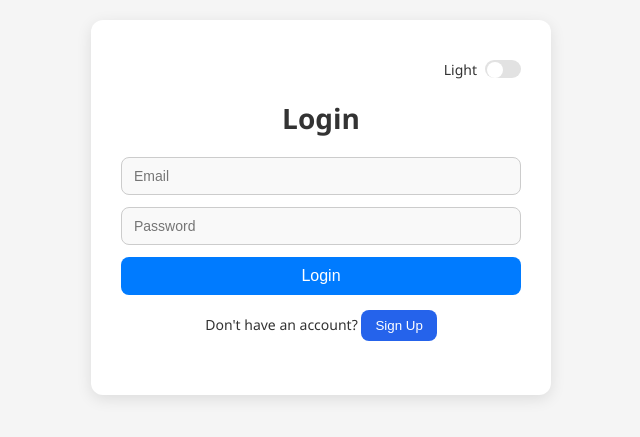
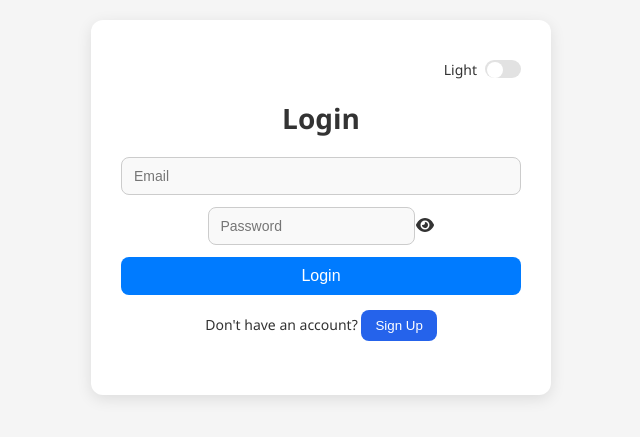
Before and after one commit to Praveen3226/frontend, a Next.js app: page / in a window 1280 px wide. Shown: the part 213-650 px from the top of the page, without its empty margins (319-959 px from the left). Built offline with nearby package versions, Linux system fonts and the light colour scheme; no server answers.

Commit message:
Update index.js

```diff
--- a/pages/index.js
+++ b/pages/index.js
@@ -2,6 +2,8 @@
 import axios from 'axios';
 import { useRouter } from 'next/router';
 import { AuthContext } from '../src/context/AuthContext';
+import { FontAwesomeIcon } from "@fortawesome/react-fontawesome";
+import { faEye, faEyeSlash } from "@fortawesome/free-solid-svg-icons";
 
 export default function AuthPage() {
   const { login } = useContext(AuthContext);
@@ -12,6 +14,8 @@
   const [msg, setMsg] = useState('');
 
   const [theme, setTheme] = useState('light');
+  const [showPassword, setShowPassword] = useState(false);
+
 
   useEffect(() => {
     const savedTheme = localStorage.getItem("theme") || "light";
@@ -78,13 +82,21 @@
             onChange={e => setForm({ ...form, email: e.target.value })}
             required
           />
-          <input
-            placeholder="Password"
-            type="password"
-            value={form.password}
-            onChange={e => setForm({ ...form, password: e.target.value })}
-            required
-          />
+          <div className="password-field">
+            <input
+              placeholder="Password"
+              type={showPassword ? "text" : "password"}
+              value={form.password}
+              onChange={(e) => setForm({ ...form, password: e.target.value })}
+              required
+            />
+            <FontAwesomeIcon
+              icon={showPassword ? faEyeSlash : faEye}
+              className="eye-icon"
+              onClick={() => setShowPassword(!showPassword)}
+            />
+          </div>
+
           <button type="submit">{isLogin ? 'Login' : 'Sign Up'}</button>
         </form>
 
```
